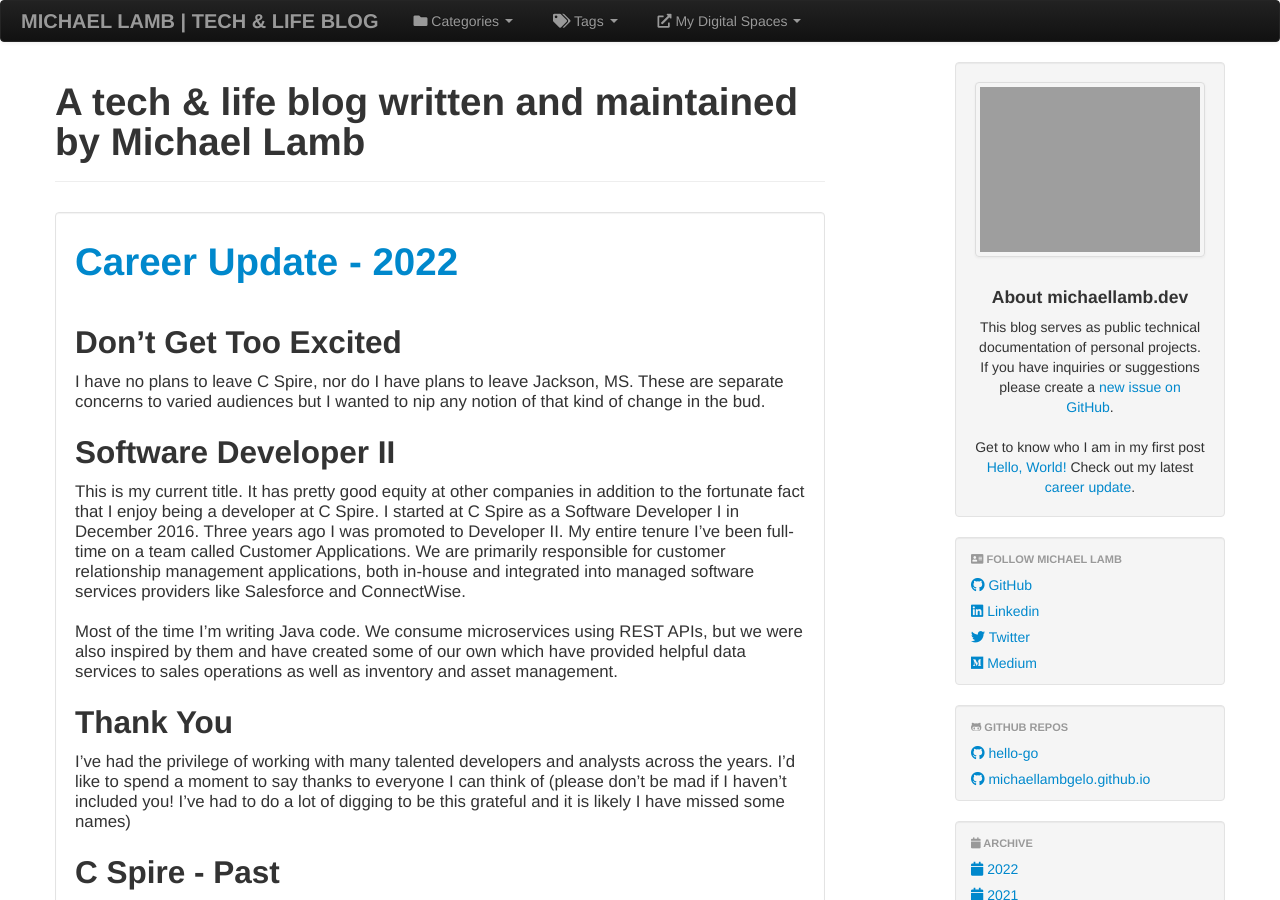
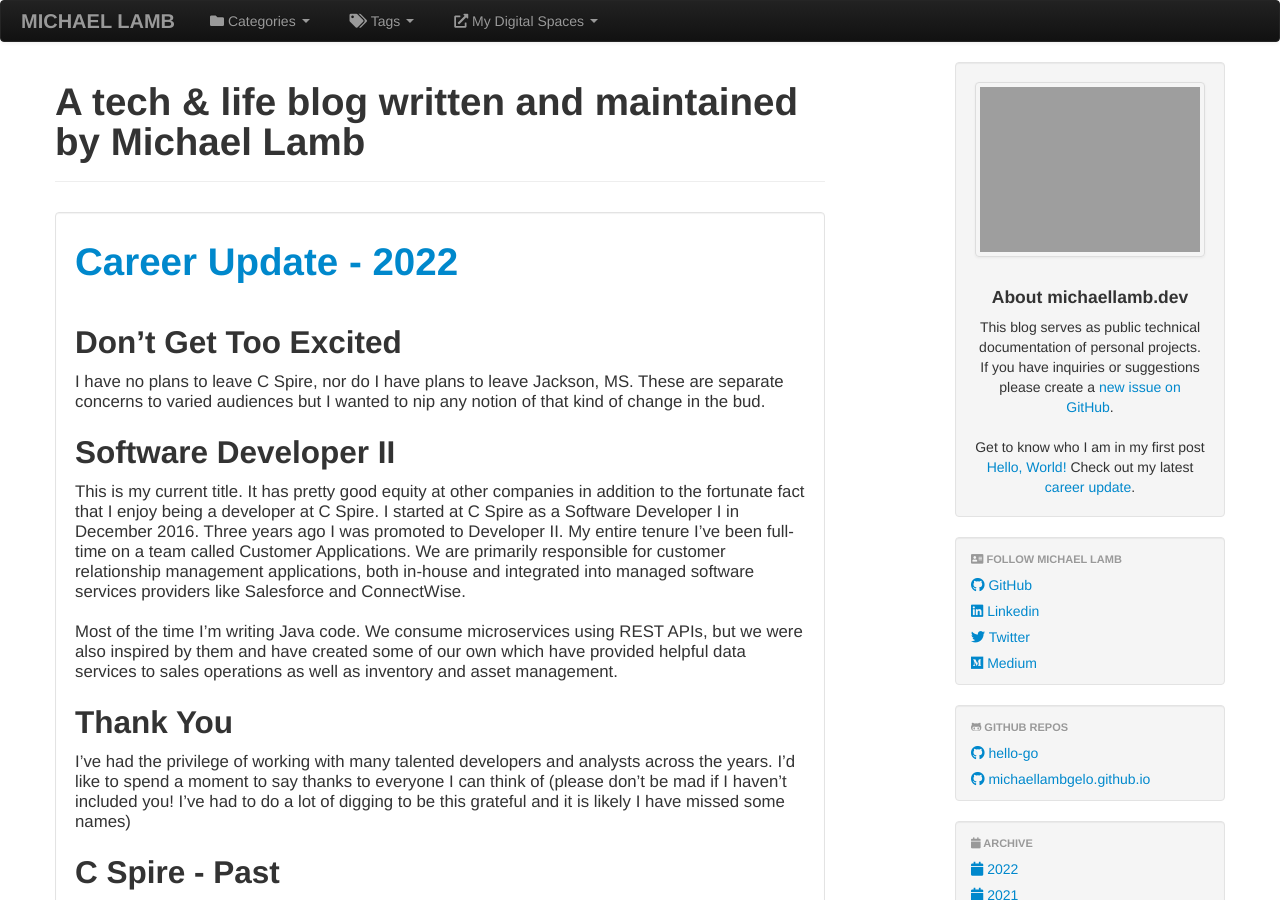
Before and after one commit to michaellambgelo/michaellambgelo.github.io, a Jekyll site: the page built from index.html, in a window 1280 px wide and 900 px high. Built offline with Jekyll 4.4.1, drawn with Linux system fonts in a browser that asks for light colours; the list of posts is cut into pages by our own code.

Commit message:
update config

```diff
--- a/_config.yml
+++ b/_config.yml
@@ -29,8 +29,8 @@ plugins:
 # url : https://thedereck.github.io
 # email : thedereck@thedereck.com
 # author : Dereck Curry
-name : Michael Lamb | Tech & Life Blog
-brand : Michael Lamb | Tech & Life Blog
+name : Michael Lamb
+brand : Michael Lamb
 description : A tech & life blog written and maintained by Michael Lamb
 url : https://michaellamb.dev
 email : michael@michaellamb.dev
```
